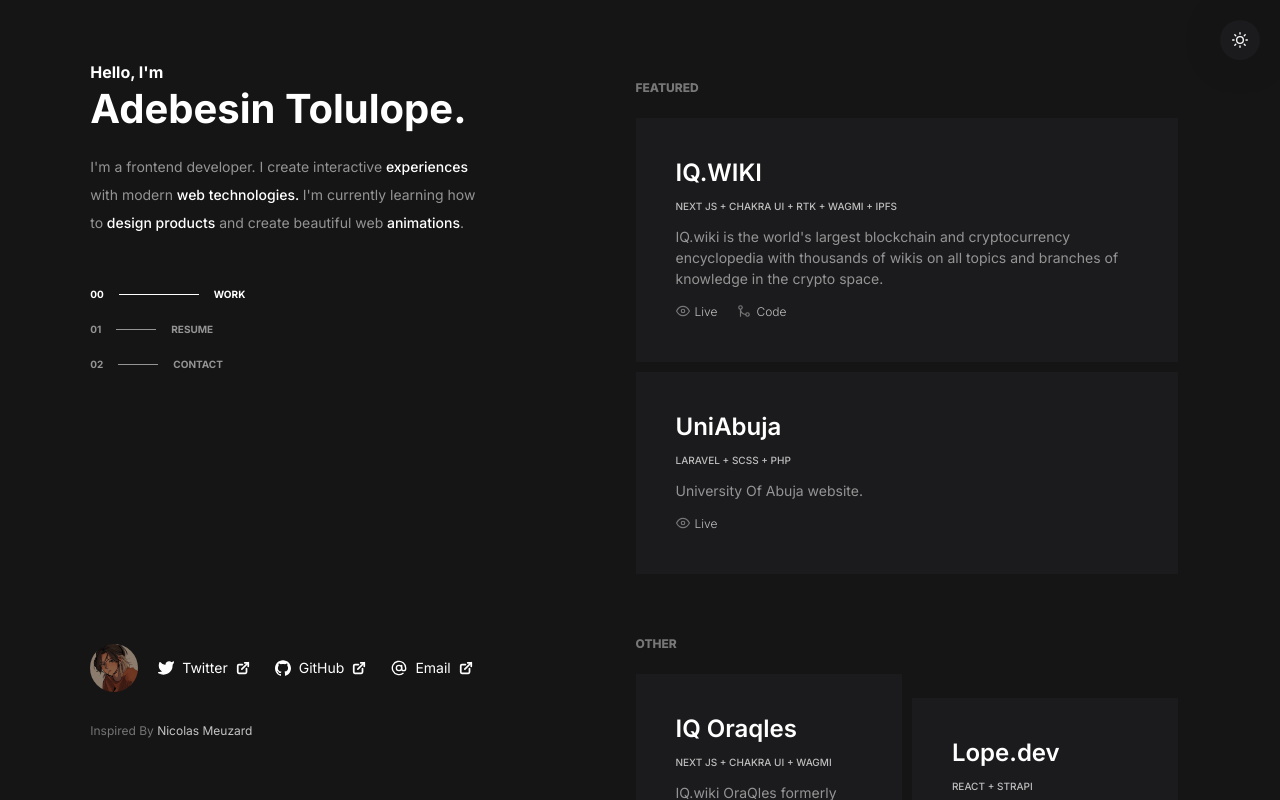
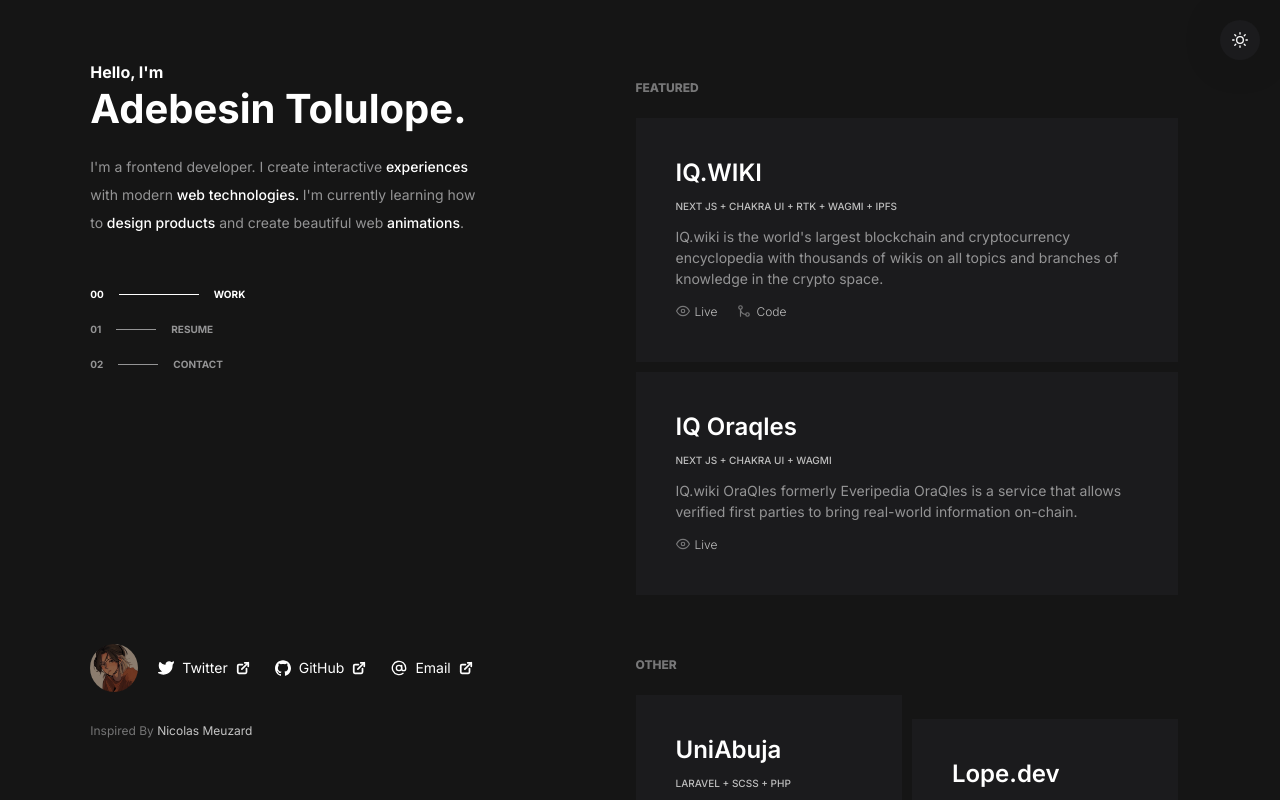
Before and after one commit to Adebesin-Cell/lope.dev, a React (Create React App) app: page / in a window 1280 px wide. Built offline with nearby package versions, Linux system fonts and the light colour scheme.

Commit message:
switched order

```diff
--- a/src/components/work/Work.js
+++ b/src/components/work/Work.js
@@ -23,18 +23,6 @@ const Work = function (props) {
     },
     {
       id: uuid(),
-      title: 'UniAbuja',
-      description: 'University Of Abuja website.',
-      isPrivate: true,
-      liveLink: 'https://www.uniabuja.edu.ng/',
-      github: '',
-      stack: 'Laravel + Scss + PHP'
-    }
-  ];
-
-  const projects = [
-    {
-      id: uuid(),
       title: 'IQ Oraqles',
       description:
         'IQ.wiki OraQles formerly Everipedia OraQles is a service that allows verified first parties to bring real-world information on-chain.',
@@ -42,6 +30,18 @@ const Work = function (props) {
       liveLink: 'https://oraqles.com/',
       github: 'https://github.com/EveripediaNetwork/oraqles-ui/',
       stack: 'Next Js + Chakra UI + Wagmi'
+    }
+  ];
+
+  const projects = [
+    {
+      id: uuid(),
+      title: 'UniAbuja',
+      description: 'University Of Abuja website.',
+      isPrivate: true,
+      liveLink: 'https://www.uniabuja.edu.ng/',
+      github: '',
+      stack: 'Laravel + Scss + PHP'
     },
     {
       id: uuid(),
```
